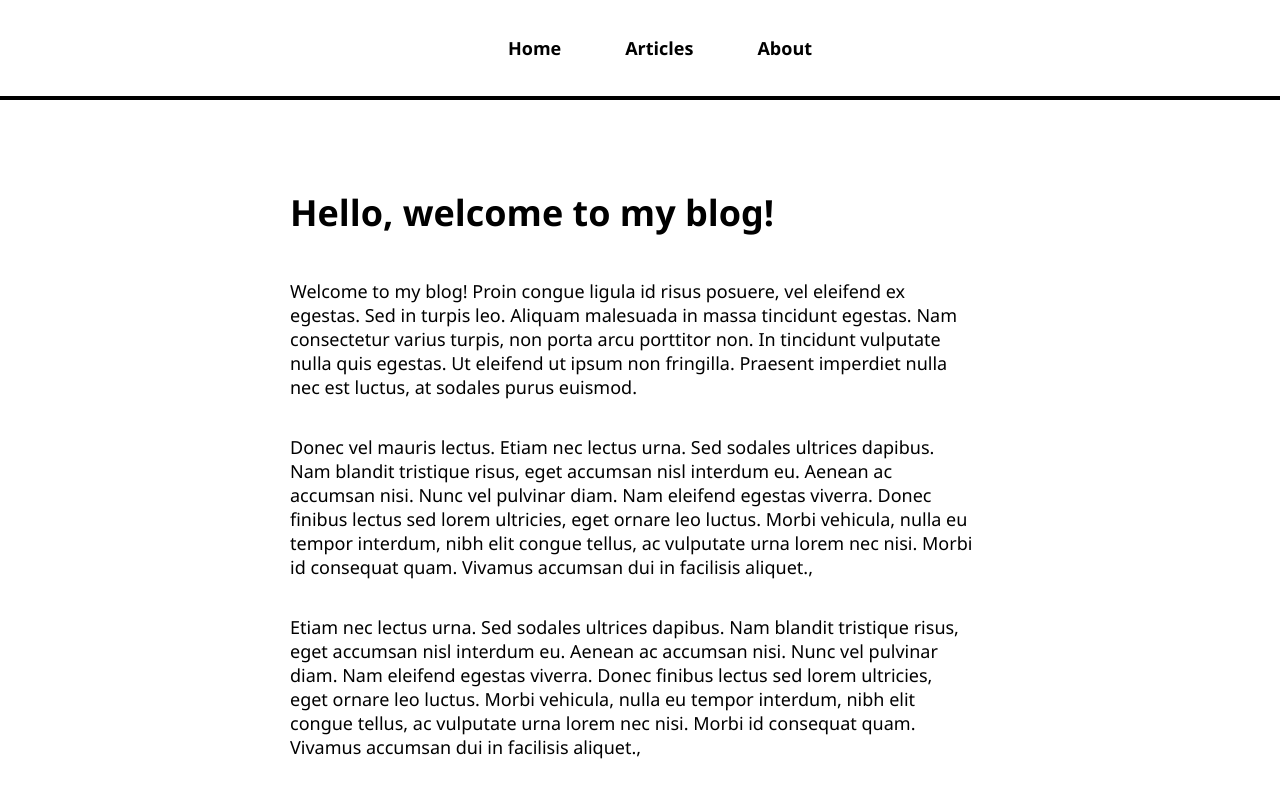
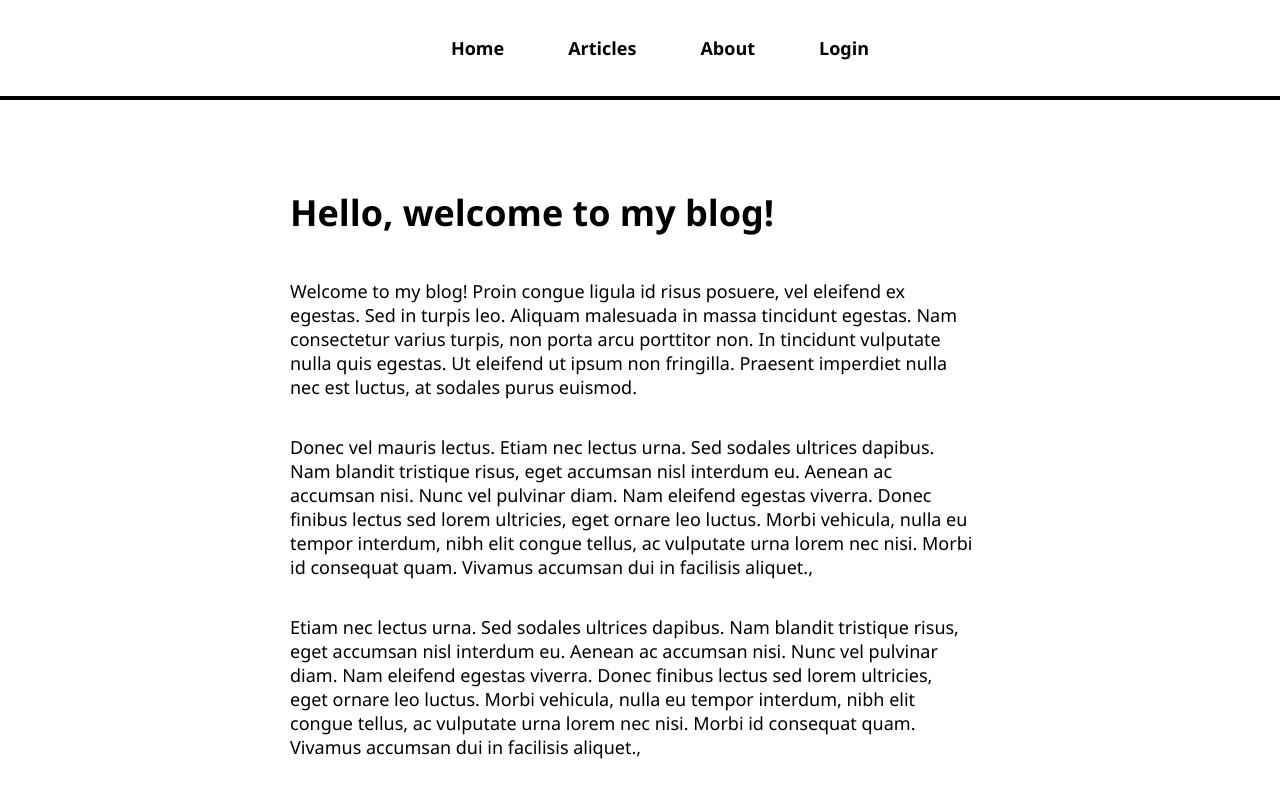
Before and after one commit to m-fadi/Blog-app, a React (Create React App) app in the folder Client/: page / in a window 1280 px wide. Shown: the top 798 px of the page. Built offline with nearby package versions, Linux system fonts and the light colour scheme.

Commit message:
login link

```diff
--- a/Client/src/components/Navbar.jsx
+++ b/Client/src/components/Navbar.jsx
@@ -19,6 +19,12 @@ function Navbar() {
                         About
                     </Link>
                 </li>
+                <li>
+                    <Link className="nav-link" to="/login">
+                        {" "}
+                        Login
+                    </Link>
+                </li>
             </ul>
         </nav>
     );
```
